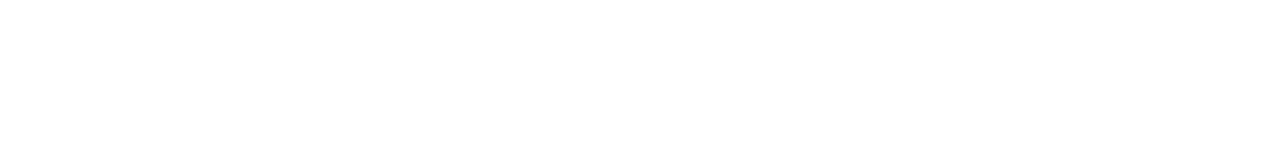
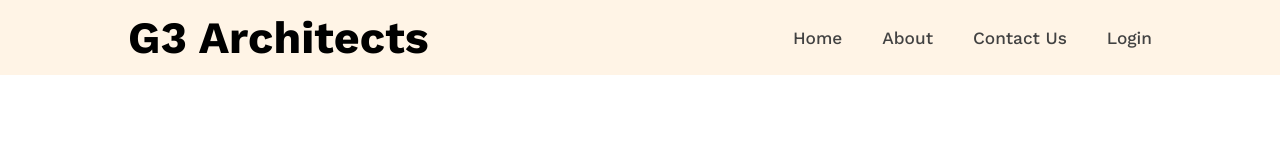
Before and after one commit to shorot-chicham/g3-architects, a plain HTML site: page index.html in a window 1280 px wide. Drawn offline with nearby package versions, Linux system fonts and the light colour scheme.

Commit message:
added nav container in the file

```diff
--- a/CSS/styles.css
+++ b/CSS/styles.css
@@ -0,0 +1,48 @@
+@import url('https://fonts.googleapis.com/css2?family=Inconsolata:wght@400;500&family=Montserrat:wght@500&family=PT+Serif&family=Poppins:wght@200&family=Sora:wght@100;200;300;400;500;600;700&family=Work+Sans:ital,wght@0,300;0,400;0,500;0,600;0,700;0,800;0,900;1,500&display=swap');
+
+*{
+    margin: 0;
+    padding: 0;
+    font-family: 'Work Sans', sans-serif;
+}
+
+.space{
+    margin-right: 8rem;
+    margin-left: 8rem;
+}
+/* header styles  */
+
+header{
+    background: rgba(255, 144, 14, 0.10);
+    padding: 0.7rem 0;
+}
+
+/* nav container styles  */
+
+.nav-container{
+    display: flex;
+    justify-content: space-between;
+    align-items: center;
+}
+.nav-title{
+    font-size: 2.8rem;
+    font-weight: 700;
+}
+
+.nav-container ul {
+    display: flex;
+    justify-content: center;
+    align-items: center;
+    gap: 40px;
+}
+
+ul > li{
+    list-style: none;
+}
+
+ul li> a{
+    text-decoration: none;
+    color: #424242;
+    font-size: 1.08rem;
+    font-weight: 500;
+}
--- a/index.html
+++ b/index.html
@@ -8,7 +8,15 @@
 </head>
 <body>
     <header>
-
+        <nav class="nav-container space">
+            <h2 class="nav-title">G3 Architects</h2>
+            <ul>
+                <li><a href="home.html">Home</a></li>
+                <li><a href="about.html">About</a></li>
+                <li><a href="contact.html">Contact Us</a></li>
+                <li><a href="login.html">Login</a></li>
+            </ul>
+        </nav>
     </header>
     <main>
 
```
